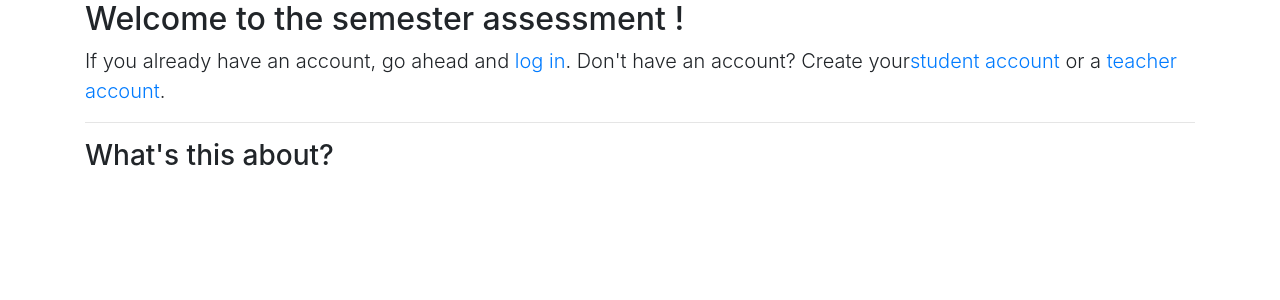
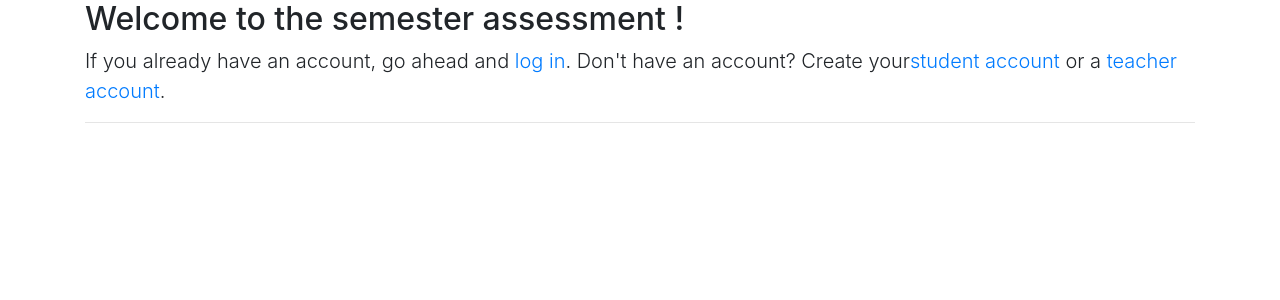
Before and after one commit to MarvinKweyu/AssessMe, a Django app: page / in a window 1280 px wide. Shown: the part 56-356 px from the top of the page. Run offline with Django 3.2, Linux system fonts and the light colour scheme; some libraries are stand-ins or nearby versions.

Commit message:
Remove unnecessary items from home page.

```diff
--- a/classroom/templates/classroom/home.html
+++ b/classroom/templates/classroom/home.html
@@ -7,10 +7,6 @@
     Don't have an account? Create your<a href="{% url 'student_signup' %}">student account</a> or a <a href="{% url 'teacher_signup' %}">teacher account</a>.
   </p>
   <hr>
-  <h3>What's this about?</h3>
-
-
-
-
+{#  <h3>What's this about?</h3>#}
 
 {% endblock %}
```
